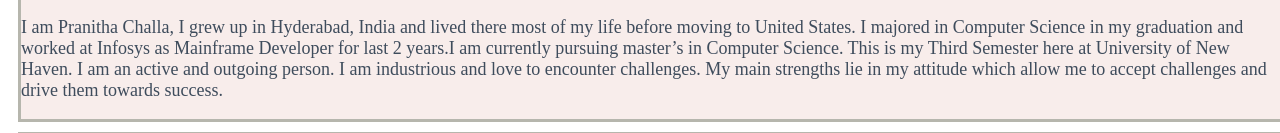
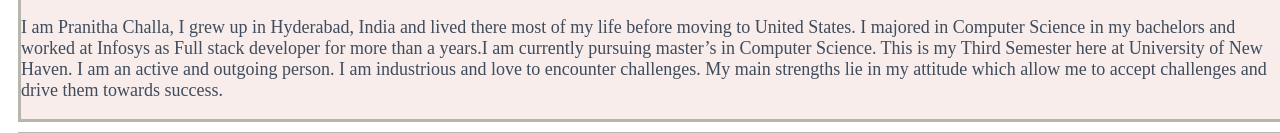
Before and after one commit to Pranitha1805/webproject_backend, a website: page public/index.html in a window 1280 px wide. Shown: the part 270-403 px from the top of the page. Drawn offline with Linux system fonts and the light colour scheme.

Commit message:
Update index.html

```diff
--- a/public/index.html
+++ b/public/index.html
@@ -33,7 +33,7 @@
     <div class="box">
         <div class="about" id="About"></div>
         <h2>About</h2>
-        <p> I am Pranitha Challa, I grew up in Hyderabad, India and lived there most of my life before moving to United States. I majored in Computer Science in my graduation and worked at Infosys as Mainframe Developer for last 2 years.I am currently pursuing master’s in Computer Science.
+        <p> I am Pranitha Challa, I grew up in Hyderabad, India and lived there most of my life before moving to United States. I majored in Computer Science in my bachelors and worked at Infosys as Full stack developer for more than a years.I am currently pursuing master’s in Computer Science.
              This is my Third Semester here at University of New Haven. I am an active and outgoing person. I am industrious and love to encounter challenges. My main strengths lie in my attitude which allow me to accept challenges and drive them towards success.</p>
     </div>
 
```
